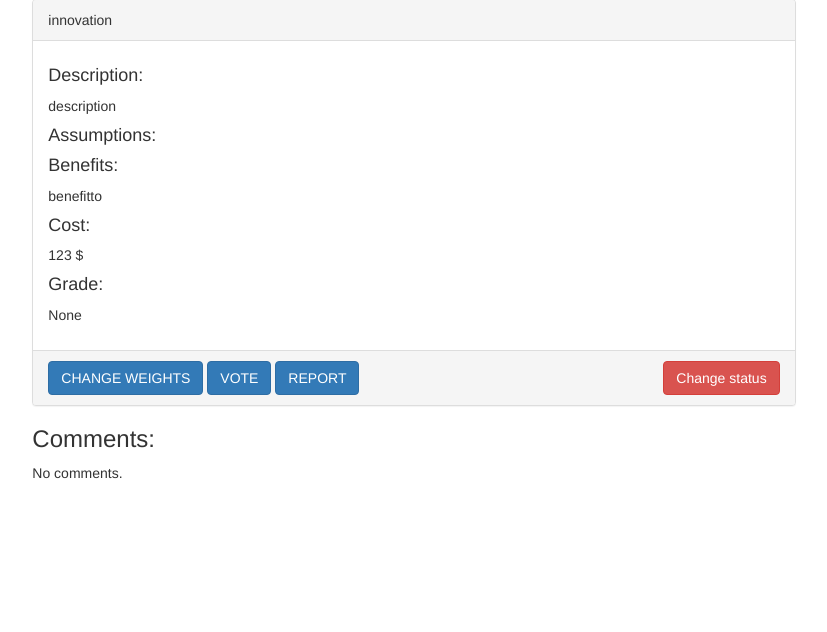
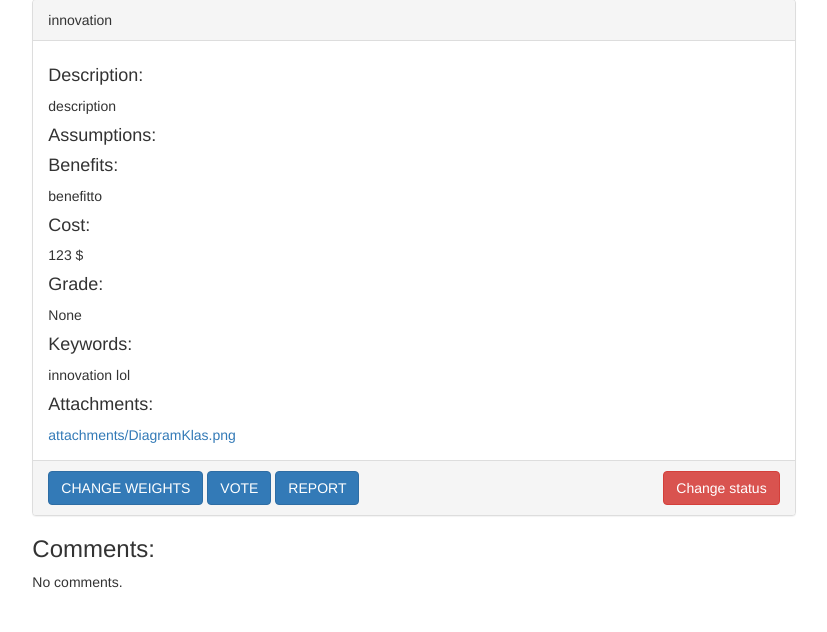
Before and after one commit to maciej3031/apsi_innovations, a Django app: page /innovations/details/1 in a window 1280 px wide. Shown: the part 328-960 px from the top of the page, without its empty margins (226-1053 px from the left). Before the commit the page ends 807 px from the top, so only its background shows below. Run offline with Django 3.2, Linux system fonts and the light colour scheme; a user stored in the database is signed in; data comes from the database, SQL or seed files in the repository; data that the repository does not hold is empty; some libraries are stand-ins or nearby versions.

Commit message:
Add keywords and attachments to details template

```diff
--- a/apsi_innovations/templates/innovations/details.html
+++ b/apsi_innovations/templates/innovations/details.html
@@ -25,10 +25,21 @@
                     {{ innovation.costs }} </p>
                     <p><h4>Grade:</h4>
                     {{ innovation.grade }} </p>
+
+                    <p><h4>Keywords: </h4> </p>
+                    {% for keyword in innovation.keywords.all %}
+                        {{ keyword.keyword }} <br/>
+                    {% endfor %}
+
+                    <p><h4>Attachments: </h4></p>
+                    {% for attachment in innovation.attachments.all %}
+                        <a href='{{ attachment.file.url }}'>{{ attachment.file }}</a><br>
+                    {% endfor %}
+
                 </div>
                 <div class="panel-footer">
                     {% if request.user|has_group:"administrators" %}
-                       <a href="{% url 'update_weights' id=innovation.id %}" class="btn btn-primary">CHANGE WEIGHTS</a>
+                        <a href="{% url 'update_weights' id=innovation.id %}" class="btn btn-primary">CHANGE WEIGHTS</a>
                     {% endif %}
                     {% if innovation.status == "voting" or innovation.status == "in_replenishment" %}
                         {% if request.user|has_group:"students" and innovation.student_grade_weight or request.user|has_group:"committee_members" and innovation.employee_grade_weight %}
```
